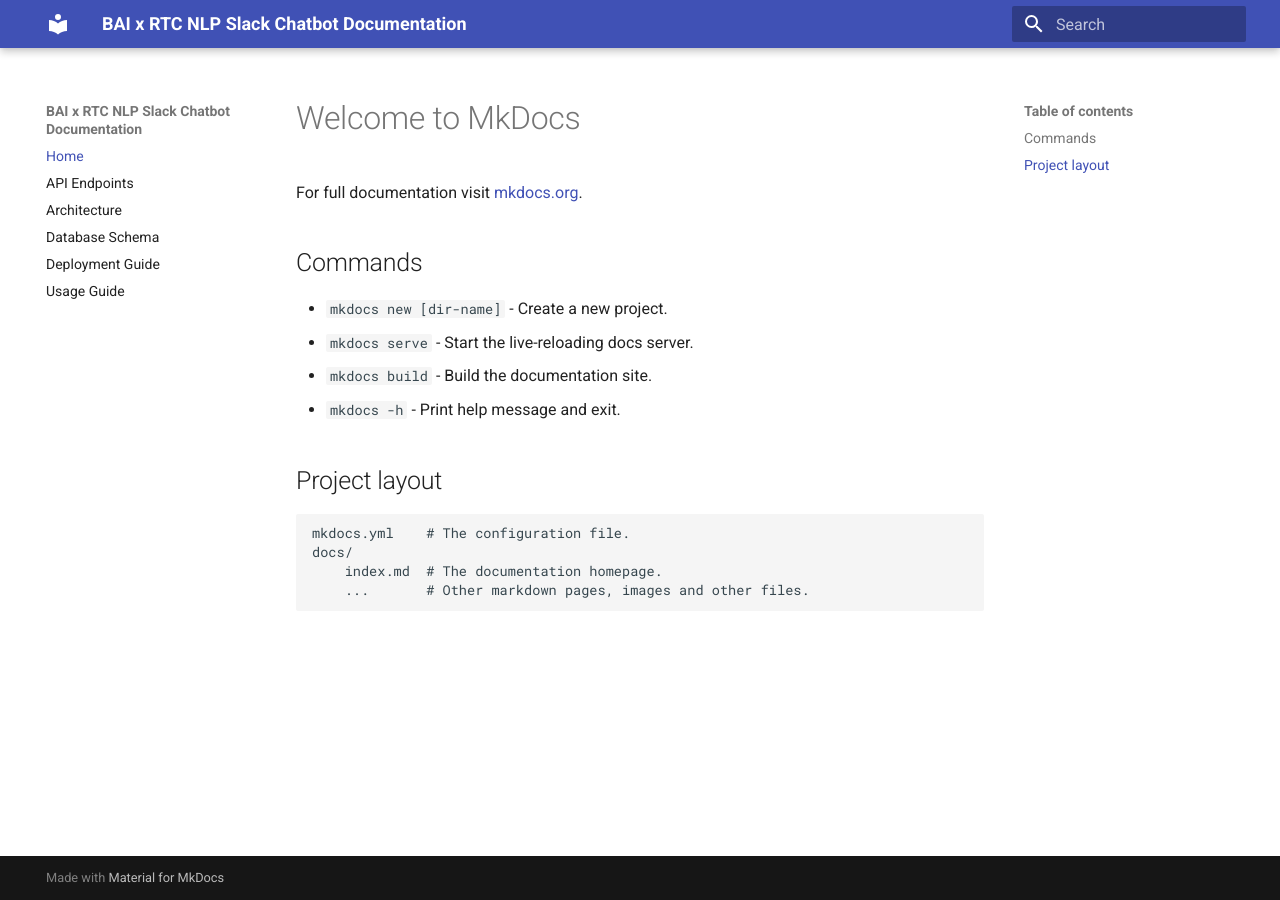
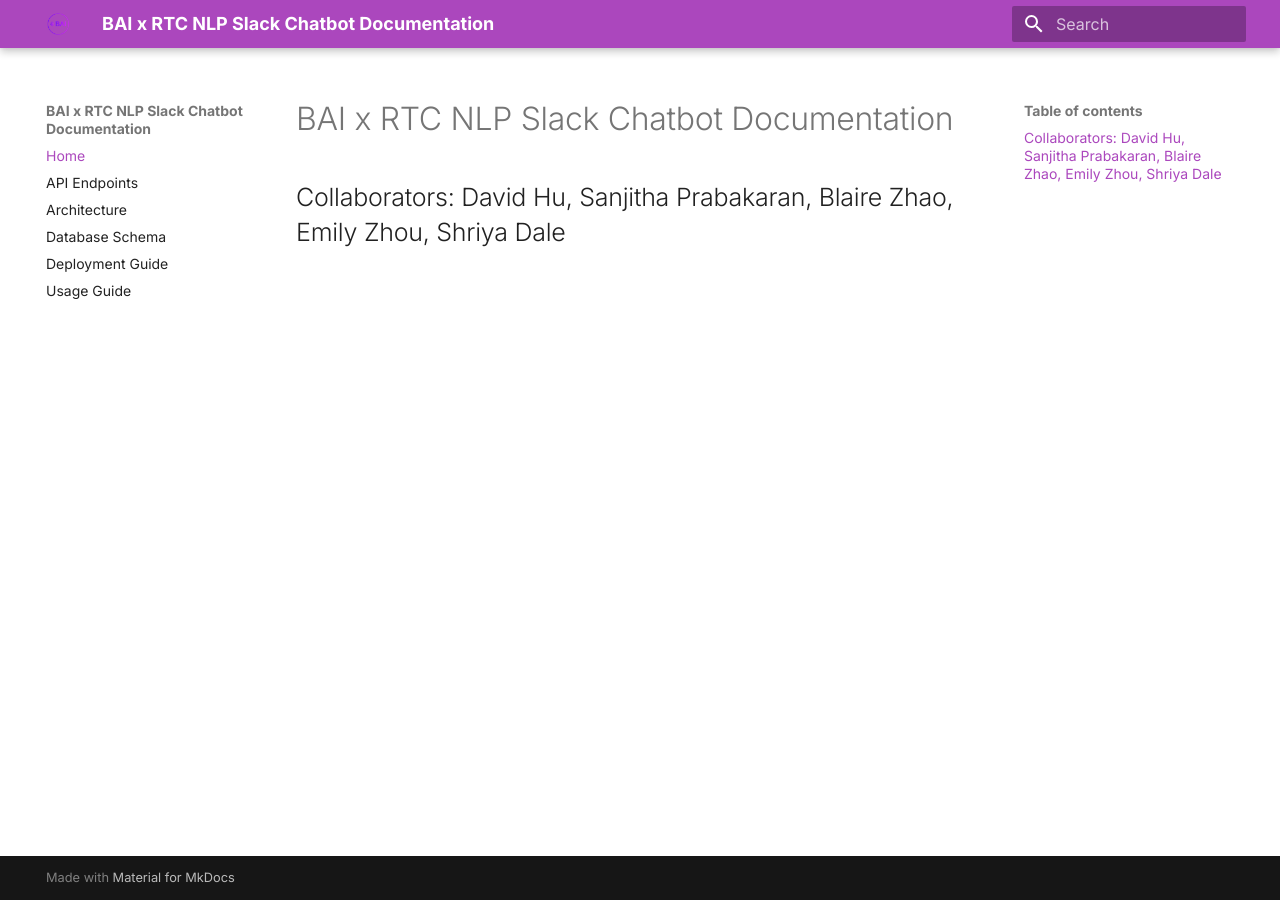
Before and after one commit to dhu2022-dev/rtc-slack-chatbot, an MkDocs documentation site: the page built from docs/index.md, in a window 1280 px wide. Built offline with MkDocs 1.6.1 and Material for MkDocs 9.7.7, drawn with Linux system fonts in a browser that asks for light colours.

Commit message:
Updated Documentation to conform to BAI style

```diff
--- a/docs/index.md
+++ b/docs/index.md
@@ -1,17 +1,2 @@
-# Welcome to MkDocs
-
-For full documentation visit [mkdocs.org](https://www.mkdocs.org).
-
-## Commands
-
-* `mkdocs new [dir-name]` - Create a new project.
-* `mkdocs serve` - Start the live-reloading docs server.
-* `mkdocs build` - Build the documentation site.
-* `mkdocs -h` - Print help message and exit.
-
-## Project layout
-
-    mkdocs.yml    # The configuration file.
-    docs/
-        index.md  # The documentation homepage.
-        ...       # Other markdown pages, images and other files.
+# BAI x RTC NLP Slack Chatbot Documentation
+## Collaborators: David Hu, Sanjitha Prabakaran, Blaire Zhao, Emily Zhou, Shriya Dale
--- /dev/null
+++ b/docs/styles/extra.css
@@ -0,0 +1,17 @@
+@import url('https://fonts.googleapis.com/css2?family=Inter:wght@400;700&display=swap');
+
+body {
+    font-family: 'Inter', sans-serif;
+}
+
+h1, h2, h3, h4, h5, h6 {
+    font-family: 'Inter', sans-serif;
+    font-weight: 700;
+}
+
+:root {
+    --md-primary-fg-color: #6f42c1; /* Purple primary color */
+    --md-accent-fg-color: #d63384; /* Pink accent color */
+    --md-default-bg-color: #0d1117; /* Dark background */
+    --md-default-fg-color: #ffffff; /* White text */
+}
--- a/mkdocs.yml
+++ b/mkdocs.yml
@@ -3,6 +3,16 @@ site_url: "https://dhu2022-dev.github.io/BAI_RTC/"
 
 theme:
   name: material
+  palette:
+    primary: "purple"        # Primary color to match your website
+    accent: "pink"           # Accent color for buttons/links
+  font:
+    text: "Inter"            # Text font matching BAI site
+    code: "Fira Code"        # Monospace font for code blocks
+  logo: "images/logo.png"    # Path to your logo (add this image to your `docs/images` folder)
+
+extra_css:
+  - styles/extra.css
 
 plugins:
   - search
```
Also changed, not shown: docs/images/logo.png (added).
